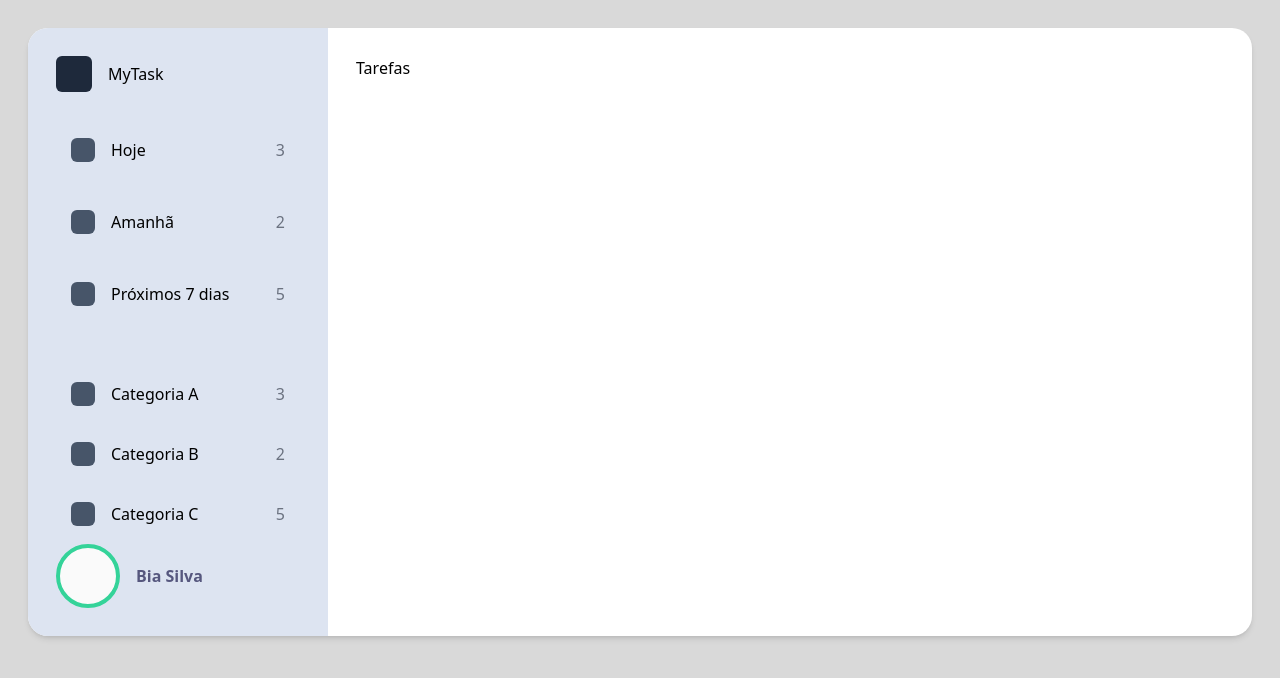
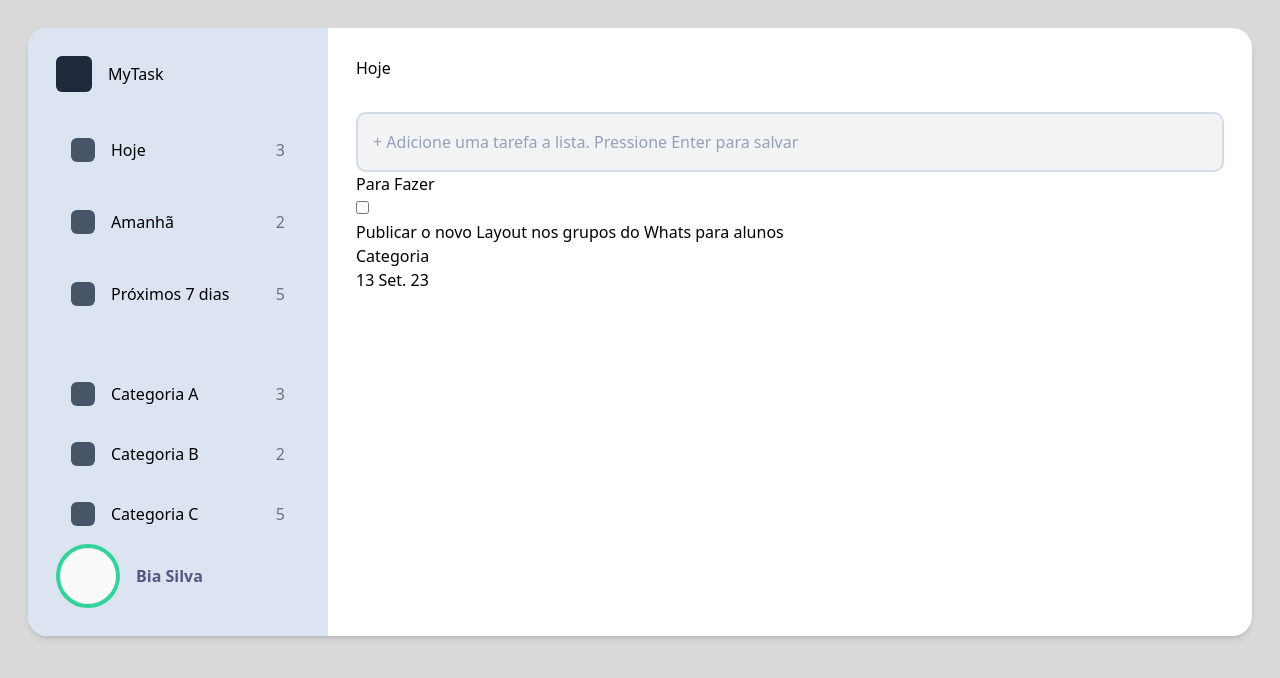
Before and after one commit to LuisPedro53/Projeto-SPA-Calendario, a Next.js app in the folder FrontEnd/: page /main in a window 1280 px wide. Shown: the top 678 px of the page. Built offline with nearby package versions, Linux system fonts and the light colour scheme.

Commit message:
💄feat: Colocando as listas de tarefas

```diff
--- /dev/null
+++ b/FrontEnd/src/components/Task/InputTask.module.css
@@ -0,0 +1,4 @@
+.input {
+  @apply w-full border-2 px-[15px] py-[18px] text-base leading-5 text-[#23243D] rounded-[10px];
+  @apply border-[#D3DBE9] bg-[#F2F3F5] focus:border-[#4691e8] placeholder-[#94A1B7];
+}
--- /dev/null
+++ b/FrontEnd/src/components/Task/InputTask.tsx
@@ -0,0 +1,30 @@
+import Styles from "./InputTask.module.css";
+import { useState } from "react";
+
+export function InputTask() {
+  const [teste, setTeste] = useState("");
+
+  const handleAddTask = (e: React.KeyboardEvent<HTMLInputElement>) => {
+    if (e.key === "Enter") {
+      console.log("Input Enter:", teste);
+      setTeste("");
+    }
+  };
+
+  const handleChange = (e: React.ChangeEvent<HTMLInputElement>) => {
+    setTeste(e.target.value);
+  };
+
+  return (
+    <>
+      <input
+        type="text"
+        className={Styles.input}
+        value={teste}
+        onChange={handleChange}
+        onKeyDown={handleAddTask}
+        placeholder="+ Adicione uma tarefa a lista. Pressione Enter para salvar"
+      />
+    </>
+  );
+}
--- /dev/null
+++ b/FrontEnd/src/components/Task/ListItem.tsx
@@ -0,0 +1,26 @@
+import Styles from "./ListItem.module.css";
+
+type ListItemProps = {
+  children: React.ReactNode;
+  category: string;
+  dateToDo: string;
+  isDone: boolean;
+};
+
+export function ListItem({
+  children,
+  category,
+  dateToDo,
+  isDone,
+}: ListItemProps) {
+  return (
+    <>
+      <input type="checkbox" defaultChecked={isDone} />
+      <div>{children}</div>
+      <div>
+        <div>{category}</div>
+        <div>{dateToDo}</div>
+      </div>
+    </>
+  );
+}
--- a/FrontEnd/src/pages/main/index.tsx
+++ b/FrontEnd/src/pages/main/index.tsx
@@ -1,6 +1,8 @@
 import { MainMenu } from "@/Components/Menu/MainMenu";
 import { SecondaryMenu } from "@/Components/Menu/SecondaryMenu";
-import { Sidebar } from "@/Components/Sidebar/Sidebar";
+import { Sidebar } from "@/Components/Sidebar/sidebar";
+import { InputTask } from "@/Components/Task/InputTask";
+import { ListItem } from "@/Components/Task/ListItem";
 
 export default function Main() {
   return (
@@ -25,7 +27,25 @@ export default function Main() {
           </div>
         </Sidebar>
 
-        <div className="p-7">Tarefas</div>
+        <div className="p-7 w-full">
+          <h2 className="mb-8">Hoje</h2>
+          <InputTask />
+
+          <div>
+            <h3>Para Fazer</h3>
+            <ul className="flex">
+              <li>
+                <ListItem
+                  category="Categoria"
+                  dateToDo="13 Set. 23"
+                  isDone={false}
+                >
+                  Publicar o novo Layout nos grupos do Whats para alunos
+                </ListItem>
+              </li>
+            </ul>
+          </div>
+        </div>
       </div>
     </main>
   );
```
Also changed, not shown: FrontEnd/src/components/Task/ListItem.moduel.css (added).
